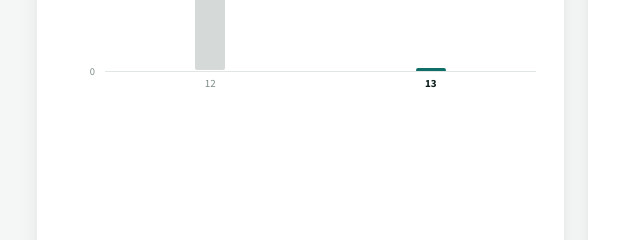
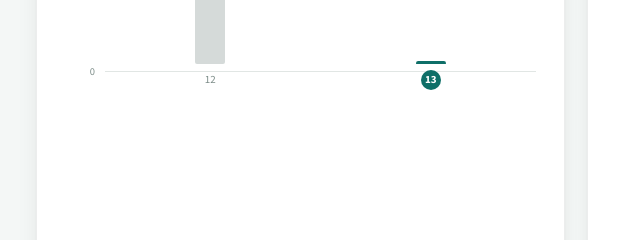
Before and after one commit to yuki-uthman/ike-sales, a plain HTML site: page index.html in a window 1280 px wide. Shown: the part 426-666 px from the top of the page, 64-704 px from the left. Drawn offline with nearby package versions, Linux system fonts and the light colour scheme.

Commit message:
style: show the selected chart bar's day as an accent disc, not bold text
Matches the Today pill's exact treatment (same accent fill, white text,
full-round shape) instead of just bolding the day number.

Co-Authored-By: Claude Sonnet 5 <noreply@anthropic.com>
Claude-Session: https://claude.ai/code/session_018n7VmvQpk1WbrYXuHSXfFL

```diff
--- a/index.html
+++ b/index.html
@@ -68,7 +68,8 @@
   .bar:hover .barval { opacity: 1 !important; }
   .barcol { flex: 1; width: 100%; display: flex; align-items: flex-end; justify-content: center; }
   .barfill { width: 70%; max-width: 30px; min-height: 3px; border-radius: 5px 5px 2px 2px; transform-origin: bottom; }
-  .barlbl { height: 13px; line-height: 13px; font-size: 11px; color: var(--ink3); white-space: nowrap; font-variant-numeric: tabular-nums; }
+  .barlbl { height: 20px; display: flex; align-items: center; justify-content: center; font-size: 11px; color: var(--ink3); white-space: nowrap; font-variant-numeric: tabular-nums; }
+  .barlbl .disc { display: inline-flex; align-items: center; justify-content: center; min-width: 20px; height: 20px; padding: 0 2px; border-radius: 999px; background: var(--accent); color: #ffffff; font-weight: 700; }
   .list { display: flex; flex-direction: column; min-height: 0; }
   .listhead { display: flex; align-items: baseline; justify-content: space-between; padding: 16px 18px 8px; }
   .listtitle { font-family: Manrope, sans-serif; font-weight: 700; font-size: 15px; }
@@ -320,7 +321,7 @@
       return '<div class="bar" data-k="' + b.k + '">' +
         '<div class="barval" style="opacity:' + (b.sel ? 1 : 0) + '">' + b.value + '</div>' +
         '<div class="barcol"><div class="barfill" style="height:' + b.h + '%;background:' + (b.sel ? 'var(--accent)' : 'var(--ink3)') + ';opacity:' + (b.sel ? 1 : 0.32) + ';animation:grow-' + parity() + ' 600ms cubic-bezier(0.2,0.8,0.2,1) ' + b.delay + ' both"></div></div>' +
-        '<div class="barlbl" style="color:' + (b.sel ? 'var(--ink)' : 'var(--ink3)') + ';font-weight:' + (b.sel ? 700 : 400) + '">' + b.label + '</div>' +
+        '<div class="barlbl">' + (b.sel ? '<span class="disc">' + b.label + '</span>' : b.label) + '</div>' +
         '</div>';
     }).join('');
     return '<div class="chart">' + axisHtml + '<div class="plot" id="chartPlot"><div class="grid"><i style="top:0"></i><i style="top:50%"></i><i style="top:100%"></i></div>' + barsHtml + '</div></div>';
```
